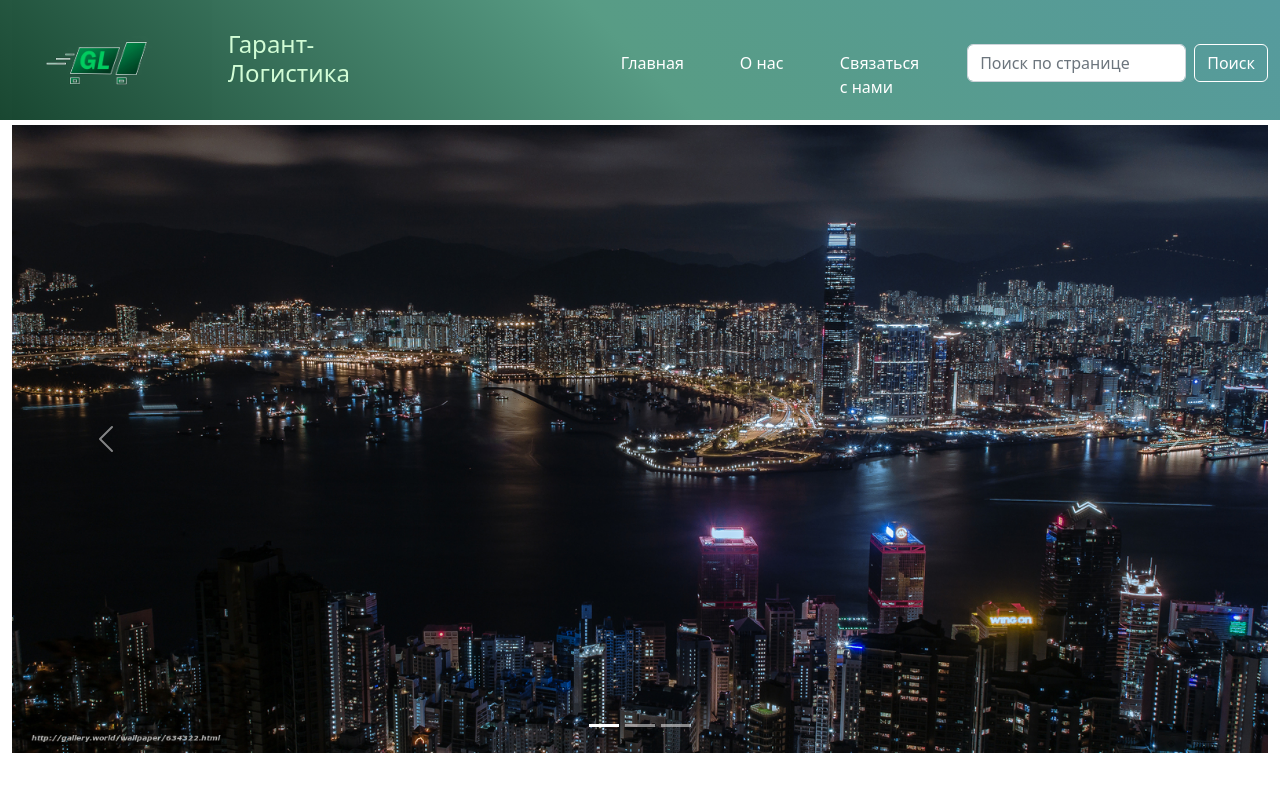
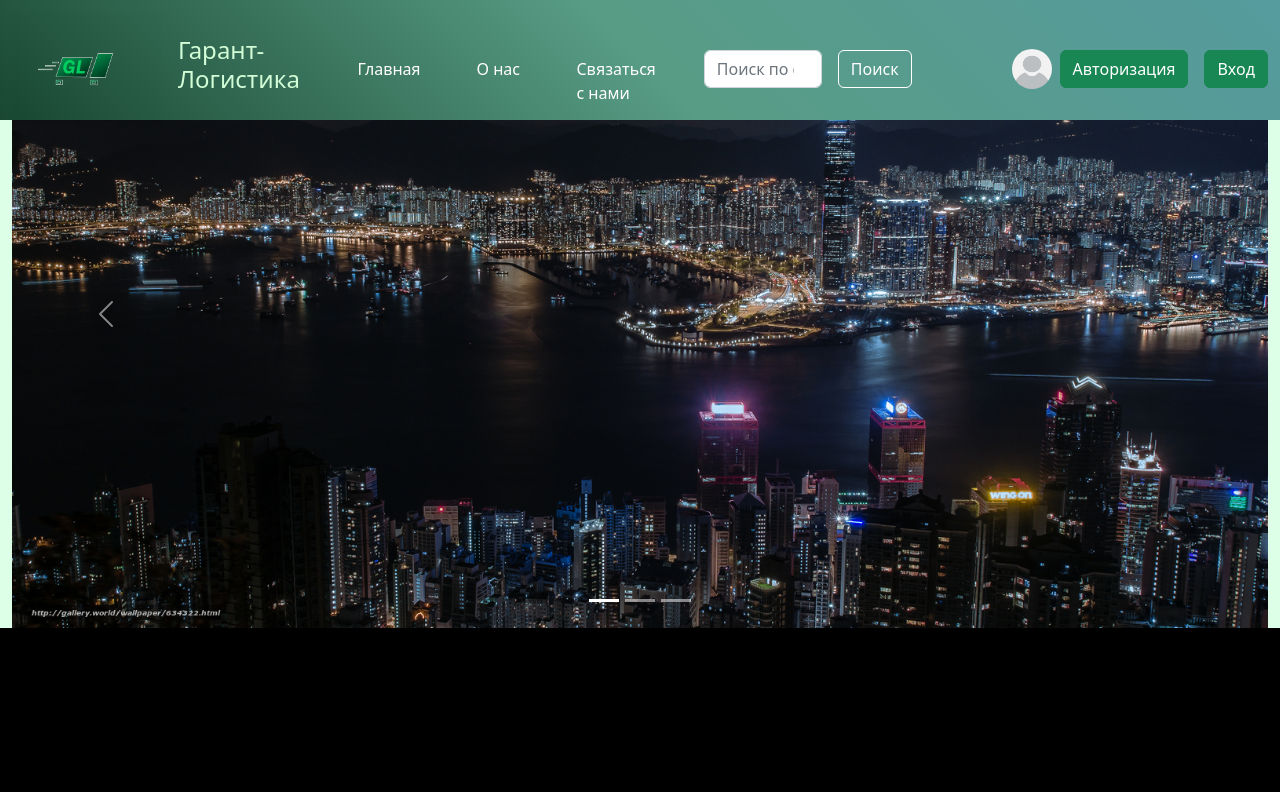
Before and after one commit to AfonichevIlya/Proizvodstvennaya, a plain HTML site: page main.html in a window 1280 px wide. Shown: the top 792 px of the page. Drawn offline with nearby package versions, Linux system fonts and the light colour scheme.

Commit message:
commit 1

```diff
--- a/css/styles.css
+++ b/css/styles.css
@@ -52,15 +52,12 @@
 }
 .nav-item .nav-link.active {
   color: white;
-  margin-left: 100px;
-  margin-right: 40px;
 }
 .nav-item .nav-link.active:hover {
   color: rgb(0, 0, 0);
 }
 .name {
   color: rgb(210, 253, 214);
-  padding-right: 100px;
 }
 
 .dropdown-item:hover {
@@ -68,24 +65,40 @@
   transition: all 0.5s;
 }
 
-.container {
-  max-width: 1600px;
-  margin-top: 125px;
-}
 .fixed-top {
   background-image: linear-gradient(45deg, #194731, #589c85, #569b9e);
   max-height: 120px;
 }
-.container-fluid {
-  max-height: 110px;
-}
+
 .btn-outline-success {
   color: white;
   border: 1px solid white;
+  margin-right: 100px;
 }
 .btn-outline-success:hover {
   color: rgb(0, 0, 0);
   border: 1px solid rgb(0, 0, 0);
   transition: 1s;
   background-color: #00c785;
+  margin-right: 100px;
 }
+.avatar {
+  vertical-align: middle;
+  width: 40px;
+  height: 40px;
+  border-radius: 50%;
+}
+
+html {
+  background-color: rgb(221, 255, 232);
+}
+body {
+  background-color: rgb(221, 255, 232);
+}
+.maincontent {
+  position: relative;
+  width: 100%;
+  min-height: 300vh;
+  z-index: 99;
+  background-color: #000000;
+}
--- a/main.html
+++ b/main.html
@@ -19,9 +19,10 @@
           <a class="navbar-brand" href="#"
             ><img
               src="./images/Bez-imeni-1-88NY0MIWL-transformed.png"
-              width="200"
+              width="150"
               alt=""
           /></a>
+
           <h4 class="name">Гарант-Логистика</h4>
 
           <button
@@ -35,13 +36,11 @@
           >
             <span class="navbar-toggler-icon"></span>
           </button>
-          <div class="collapse navbar-collapse" id="navbarSupportedContent">
+
+          <div class="collapse navbar-collapse id="navbarSupportedContent">
             <ul class="navbar-nav ms-auto mb-2 mb-lg-0">
               <li class="nav-item">
-                <a
-                  class="nav-link active"
-                  aria-current="page"
-                  href="./main.html"
+                <a class="nav-link active" aria-current="page" href="./main.html"
                   >Главная</a
                 >
               </li>
@@ -77,22 +76,29 @@
                 </ul>
               </li>
             </ul>
+
             <form class="d-flex">
               <input
-                class="form-control me-2"
+                class="form-control me-3"
                 type="search"
                 placeholder="Поиск по странице"
               />
-              <button class="btn btn-outline-success" type="submit">
-                Поиск
+              <button class="btn btn-outline-success" type="submit">Поиск</button>
+            </form>
+
+            <a class="me-2" href="./formaregistrazii.html" class="avatar">
+              <img src="./images/uknown.jpg" alt="Avatar" class="avatar" />
+            </a>
+            <button class="btn btn-success me-3" type="submit">
+              Авторизация
             </button>
-            </form>
+            <button class="btn btn-success" type="submit">Вход</button>
           </div>
         </div>
       </nav>
     </header>
 
-    <div class="container col-12">
+  <div class="container-fluid">
         <div
           id="carouselExampleIndicators"
           class="carousel slide"
@@ -159,6 +165,12 @@
           </button>
         </div>
       </div>
+      <div class="maincontent">
+        <!--Контент-->
+      </div>
+
+
+
       <script
         src="https://cdn.jsdelivr.net/npm/bootstrap@5.2.3/dist/js/bootstrap.bundle.min.js"
         ;
```
Also changed, not shown: formaregistrazii.html (renamed from forma_registrazii/index1.html, +11 -1 lines), css/stylesFORMA.css (renamed from forma_registrazii/styles.css), images/uknown.jpg (added), vhod.html (added). Lines whose indentation alone changed are shown as unchanged.
